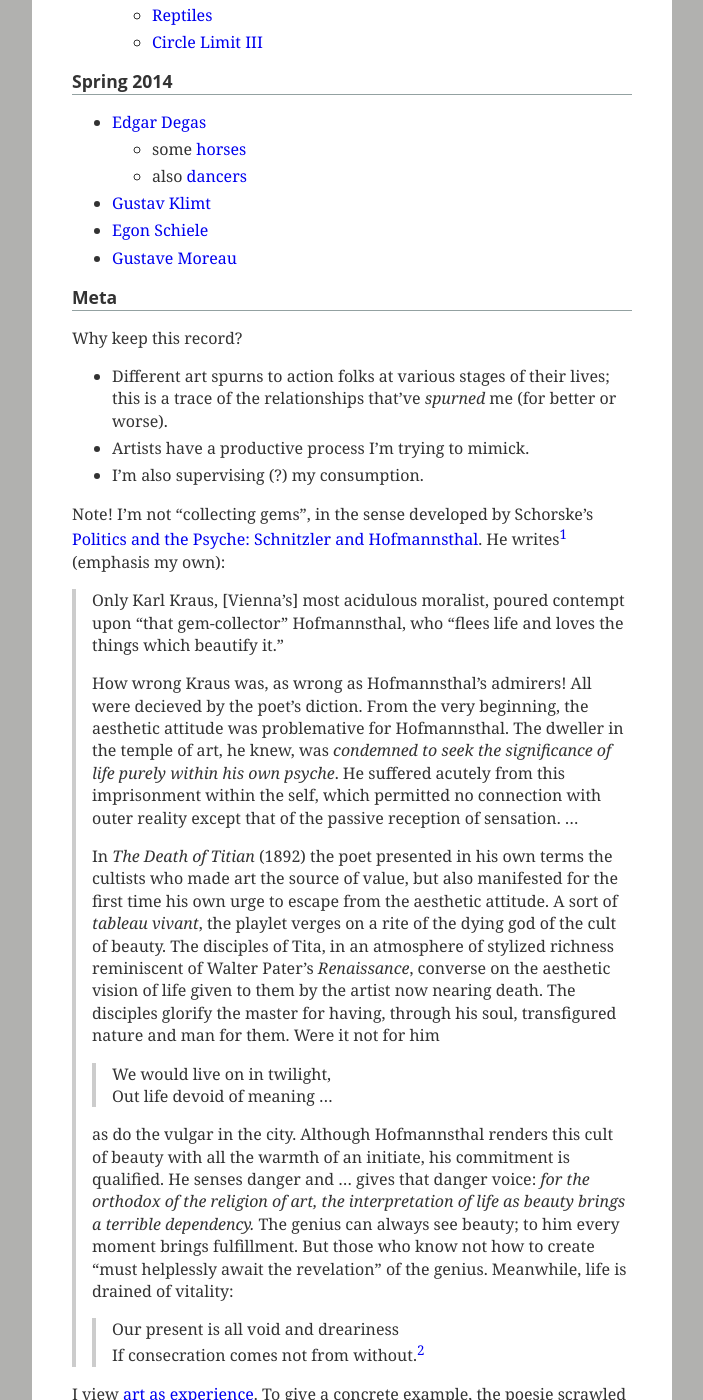
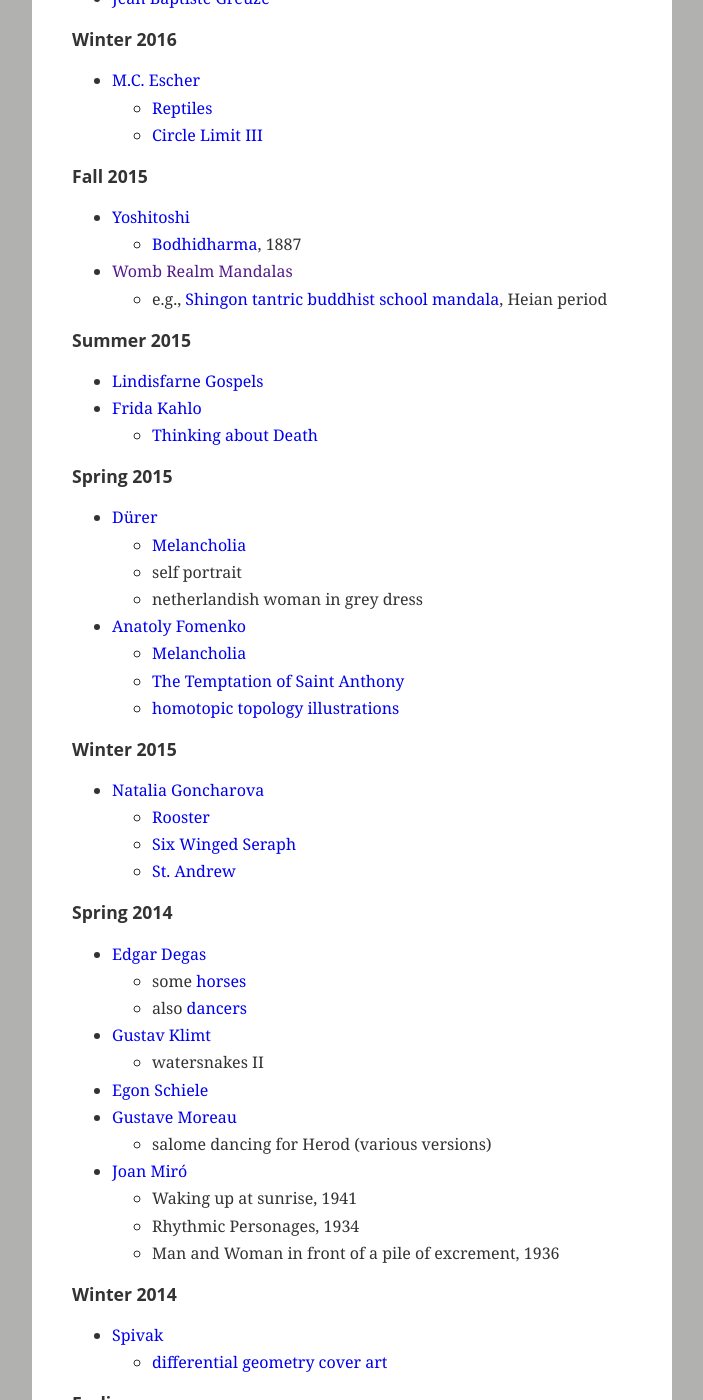
Before and after one commit to coltongrainger/blog, a Jekyll site: the page built from _posts/2017-12-19-art-log.md, in a window 1280 px wide and 1400 px high, scrolled down 767 px. Shown: the whole window, without its empty margins (288-991 px from the left). Built offline with Jekyll 4.4.1, drawn with Linux system fonts in a browser that asks for light colours; our own code applies the rules of GitHub Pages for plain Markdown files; some of the changed text lies outside the part shown.

Commit message:
update art log

```diff
--- a/_posts/2017-12-19-art-log.md
+++ b/_posts/2017-12-19-art-log.md
@@ -8,42 +8,92 @@ status: log
 
 Visual art I've been into.
 
-## Winter 2018
+### Winter 2018
 
 - [Laura Lewis](http://lorhs.tumblr.com/tagged/my+art/)
 - [Marina Julia](https://www.marjulia.com/)
 - [Inés Estrada](http://inechi.com/)
 
-## Summer 2017
+### Summer 2017
 
 - [e jackson](https://www.ehetja.com/drawing/)
 
-## Winter 2017
+### Winter 2017
 
 - [Kissa Millar](https://www.visualaids.org/artists/detail/kissa-millar) (NSFW)
 	- [A Lesson in How to Communicate](/images/art-log/millar-lesson-how-to-communicate.jpg)
 	- [Pink Elephant](/images/art-log/millar-pink-elephant.jpg)
 
-## Summer 2016
+### Summer 2016
 
 - [Dutch Golden Age Painting](https://en.wikipedia.org/wiki/Dutch_Golden_Age_painting)
 - [Phoebe Anna Traquair](https://www.nationalgalleries.org/search/artist/phoebe-anna-traquair)
 	- [The Progress of a Soul: Victory](https://www.nationalgalleries.org/art-and-artists/17411/progress-soul-victory?artists[15156]=15156&search_set_offset=12)
 
-## Winter 2016
+### Spring 2016
+
+- [Jean Baptiste Greuze](https://en.wikipedia.org/wiki/Jean-Baptiste_Greuze)
+
+### Winter 2016
 
 - [M.C. Escher](https://en.wikipedia.org/wiki/M._C._Escher)
 	- [Reptiles](https://en.wikipedia.org/wiki/Reptiles_(M._C._Escher))
 	- [Circle Limit III](https://en.wikipedia.org/wiki/M._C._Escher#/media/File:Escher_Circle_Limit_III.jpg)
 
-## Spring 2014
+### Fall 2015
+
+- [Yoshitoshi](https://en.wikipedia.org/wiki/Yoshitoshi)
+	- [Bodhidharma](https://en.wikipedia.org/wiki/Yoshitoshi#/media/File:BodhidharmaYoshitoshi1887.jpg), 1887
+- [Womb Realm Mandalas]()
+	- e.g., [Shingon tantric buddhist school mandala](https://upload.wikimedia.org/wikipedia/commons/a/a2/Taizokai.jpg), Heian period
+
+### Summer 2015
+
+- [Lindisfarne Gospels](https://en.wikipedia.org/wiki/Lindisfarne_Gospels)
+- [Frida Kahlo](https://en.wikipedia.org/wiki/Frida_Kahlo)
+	- [Thinking about Death](https://www.wikiart.org/en/frida-kahlo/thinking-about-death-1943)
+
+### Spring 2015
+
+- [Dürer](https://en.wikipedia.org/wiki/Albrecht_D%C3%BCrer)
+	- [Melancholia](https://en.wikipedia.org/wiki/Melancholia#/media/File:D%C3%BCrer_Melancholia_I.jpg)
+	- self portrait
+	- netherlandish woman in grey dress
+- [Anatoly Fomenko](https://en.wikipedia.org/wiki/Anatoly_Fomenko)
+	- [Melancholia](/images/art-log/fomenko-melancholia.jpg)
+	- [The Temptation of Saint Anthony](http://virtualmathmuseum.org/mathart/ArtGalleryAnatoly/mediafiles/The_Temptation_of_St_Anthony.jpg)
+	- [homotopic topology illustrations](http://www.math.columbia.edu/~khovanov/gradalgtop/Fuchs1.pdf)
+
+### Winter 2015
+
+- [Natalia Goncharova](https://www.wikiart.org/en/natalia-goncharova)
+	- [Rooster](/images/art-log/goncharova-rooster.jpg)
+	- [Six Winged Seraph](https://www.wikiart.org/en/natalia-goncharova/liturgy-six-winged-seraph)
+	- [St. Andrew](https://www.wikiart.org/en/natalia-goncharova/liturgy-st-andrew)
+
+### Spring 2014
 
 - [Edgar Degas](https://en.wikipedia.org/wiki/Edgar_Degas)
 	- some [horses](https://upload.wikimedia.org/wikipedia/commons/0/0a/Edgar_Degas_-_Before_the_Race_-_Walters_37850.jpg)
 	- also [dancers](https://www.metmuseum.org/toah/search/?search-term=degas+sculpture)
 - [Gustav Klimt](https://en.wikipedia.org/wiki/Gustav_Klimt)
+	- watersnakes II
 - [Egon Schiele](https://en.wikipedia.org/wiki/Egon_Schiele)
 - [Gustave Moreau](https://en.wikipedia.org/wiki/Gustave_Moreau)
+	- salome dancing for Herod (various versions)
+- [Joan Miró](https://en.wikipedia.org/wiki/Joan_Mir%C3%B3)
+	- Waking up at sunrise, 1941
+	- Rhythmic Personages, 1934
+	- Man and Woman in front of a pile of excrement, 1936
+
+### Winter 2014
+
+- [Spivak](also://en.wikipedia.org/wiki/Michael_Spivak)
+	- [differential geometry cover art](https://images-na.ssl-images-amazon.com/images/I/91L0KVJjGlL.jpg)
+
+### Earlier
+
+- Holbein
 
 ## Meta
 
```
Also changed, not shown: _posts/2017-12-14-music-log.md (+2 -0 lines), images/art-log/fomenko-melancholia.jpg (added), images/art-log/goncharova-rooster.jpg (added), images/art-log/millar-lesson-how-to-communicate.jpg (added), images/art-log/millar-pink-elephant.jpg (added).
